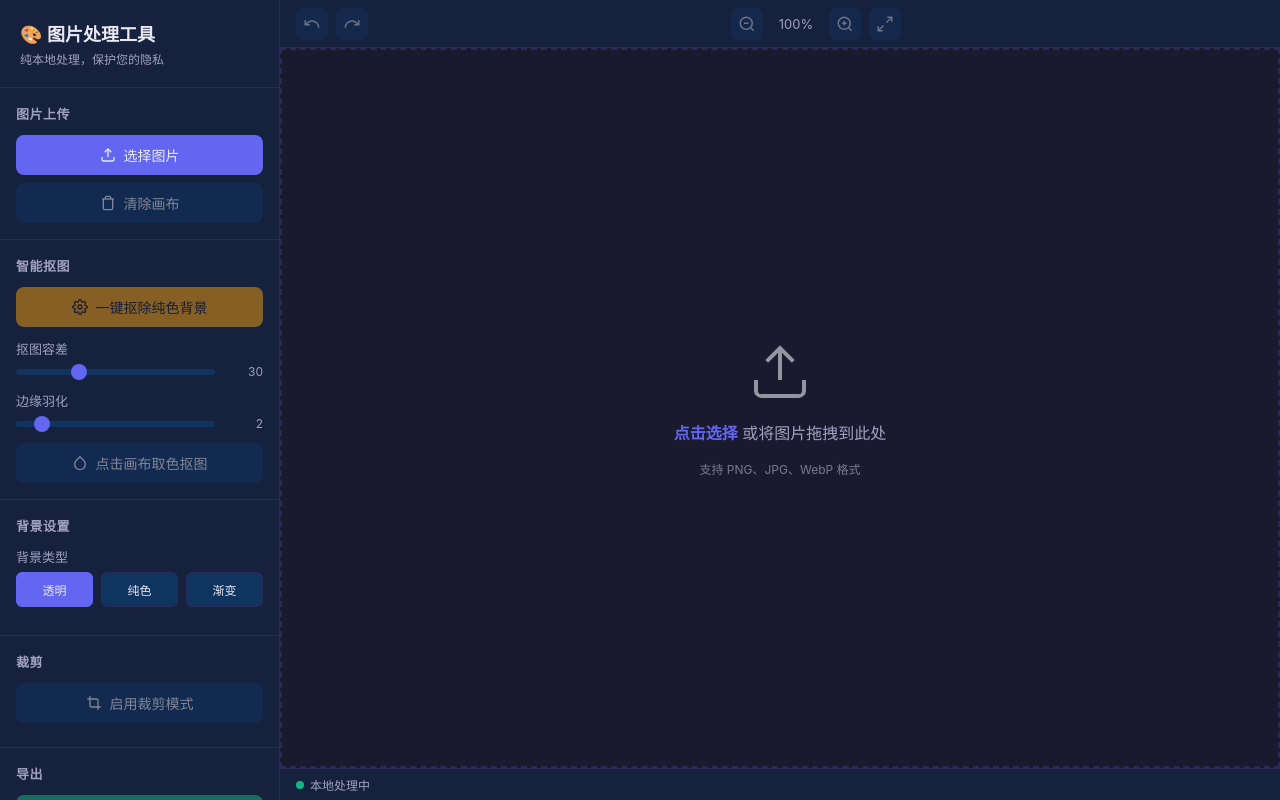
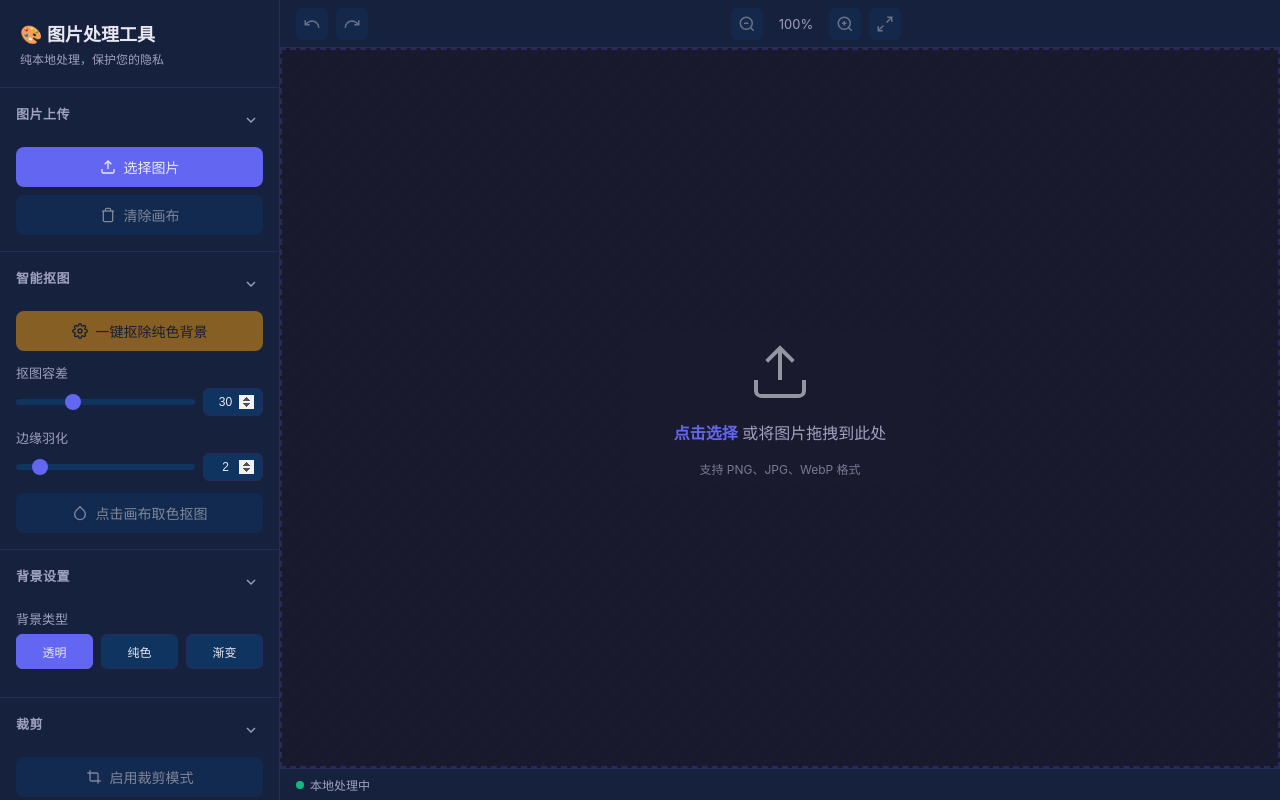
Before and after one commit to vivian520121/cly-48, a plain HTML site: page index.html in a window 1280 px wide. Drawn offline with Linux system fonts and the light colour scheme.

Commit message:
.3229737987620508:7b8640535c57a88472c61afe60ff3dd1_6a30c7ad418a15e1128b7741.6a30c7b5418a15e1128b7743.6a30c7b51e077bbb95e981c6:Trae CN.T(2026/6/16 11:49:09)

```diff
--- a/assets/css/components.css
+++ b/assets/css/components.css
@@ -86,6 +86,112 @@
   color: var(--text-secondary);
   min-width: 40px;
   text-align: right;
+}
+
+.input-number {
+  width: 60px;
+  padding: 6px 8px;
+  background: var(--bg-tertiary);
+  border: 1px solid var(--border);
+  border-radius: 6px;
+  color: var(--text-primary);
+  font-size: 12px;
+  text-align: center;
+  outline: none;
+  transition: border-color 0.2s;
+}
+
+.input-number:focus { border-color: var(--accent); }
+
+.input-number::-webkit-inner-spin-button,
+.input-number::-webkit-outer-spin-button {
+  opacity: 1;
+}
+
+.section-header {
+  display: flex;
+  align-items: center;
+  justify-content: space-between;
+  margin-bottom: 12px;
+}
+
+.collapse-btn {
+  width: 24px;
+  height: 24px;
+  display: flex;
+  align-items: center;
+  justify-content: center;
+  background: transparent;
+  border: none;
+  border-radius: 4px;
+  cursor: pointer;
+  color: var(--text-secondary);
+  transition: all 0.2s;
+  padding: 0;
+}
+
+.collapse-btn:hover {
+  background: var(--bg-tertiary);
+  color: var(--text-primary);
+}
+
+.collapse-btn svg {
+  width: 16px;
+  height: 16px;
+  transition: transform 0.2s;
+}
+
+.sidebar-section.collapsed .collapse-btn svg {
+  transform: rotate(-90deg);
+}
+
+.sidebar-section.collapsed .section-content {
+  display: none;
+}
+
+.section-title {
+  position: relative;
+  cursor: help;
+}
+
+.section-title[data-tooltip]::after {
+  content: attr(data-tooltip);
+  position: absolute;
+  left: 0;
+  bottom: 100%;
+  transform: translateY(-8px);
+  padding: 8px 12px;
+  background: var(--bg-card);
+  border: 1px solid var(--border);
+  border-radius: 6px;
+  font-size: 12px;
+  color: var(--text-primary);
+  white-space: nowrap;
+  opacity: 0;
+  visibility: hidden;
+  transition: all 0.2s;
+  pointer-events: none;
+  z-index: 100;
+  box-shadow: 0 4px 12px rgba(0, 0, 0, 0.3);
+  text-transform: none;
+  letter-spacing: normal;
+  font-weight: normal;
+  min-width: 150px;
+}
+
+.section-title[data-tooltip]:hover::after {
+  opacity: 1;
+  visibility: visible;
+  transform: translateY(-4px);
+}
+
+.section-content {
+  animation: fadeIn 0.2s ease;
+}
+
+@keyframes fadeIn {
+  from { opacity: 0; transform: translateY(-4px); }
+  to { opacity: 1; transform: translateY(0); }
 }
 
 .input-color {
--- a/assets/js/ui/sidebar.js
+++ b/assets/js/ui/sidebar.js
@@ -7,11 +7,37 @@ import { showToast } from './toast.js';
 import { getColorAtPosition } from '../components/canvas.js';
 
 export function initSidebarEvents({ onRemoveBg, onPickColor, onBgTypeChange, onClear, onCrop, onExport }) {
+  document.querySelectorAll('.sidebar-section').forEach(section => {
+    const collapseBtn = section.querySelector('.collapse-btn');
+    const title = section.querySelector('.section-title');
+
+    collapseBtn.addEventListener('click', () => {
+      section.classList.toggle('collapsed');
+    });
+
+    title.addEventListener('click', () => {
+      section.classList.toggle('collapsed');
+    });
+  });
+
   $('toleranceRange').addEventListener('input', e => {
-    $('toleranceValue').textContent = e.target.value;
+    $('toleranceInput').value = e.target.value;
   });
+  $('toleranceInput').addEventListener('input', e => {
+    let value = parseInt(e.target.value) || 0;
+    value = Math.max(0, Math.min(100, value));
+    e.target.value = value;
+    $('toleranceRange').value = value;
+  });
+
   $('featherRange').addEventListener('input', e => {
-    $('featherValue').textContent = e.target.value;
+    $('featherInput').value = e.target.value;
+  });
+  $('featherInput').addEventListener('input', e => {
+    let value = parseInt(e.target.value) || 0;
+    value = Math.max(0, Math.min(20, value));
+    e.target.value = value;
+    $('featherRange').value = value;
   });
 
   $('removeBgBtn').addEventListener('click', () => {
@@ -86,7 +112,15 @@ export function initSidebarEvents({ onRemoveBg, onPickColor, onBgTypeChange, onC
   });
   $('gradientAngle').addEventListener('input', e => {
     state.gradientAngle = parseInt(e.target.value);
-    $('gradientAngleValue').textContent = e.target.value + '°';
+    $('gradientAngleInput').value = e.target.value;
+    renderWithBackground();
+  });
+  $('gradientAngleInput').addEventListener('input', e => {
+    let value = parseInt(e.target.value) || 0;
+    value = Math.max(0, Math.min(360, value));
+    e.target.value = value;
+    state.gradientAngle = value;
+    $('gradientAngle').value = value;
     renderWithBackground();
   });
 
--- a/index.html
+++ b/index.html
@@ -18,8 +18,16 @@
       <p>纯本地处理，保护您的隐私</p>
     </div>
 
-    <div class="sidebar-section">
-      <div class="section-title">图片上传</div>
+    <div class="sidebar-section" data-section="upload">
+      <div class="section-header">
+        <div class="section-title" data-tooltip="上传图片文件到画布，支持PNG、JPG、WebP格式">图片上传</div>
+        <button class="collapse-btn" aria-label="折叠/展开">
+          <svg viewBox="0 0 24 24" fill="none" stroke="currentColor" stroke-width="2">
+            <polyline points="6 9 12 15 18 9"/>
+          </svg>
+        </button>
+      </div>
+      <div class="section-content">
         <button class="btn btn-primary" id="uploadBtn">
           <svg class="btn-icon" viewBox="0 0 24 24" fill="none" stroke="currentColor" stroke-width="2">
             <path d="M21 15v4a2 2 0 0 1-2 2H5a2 2 0 0 1-2-2v-4"/>
@@ -36,9 +44,18 @@
           清除画布
         </button>
       </div>
+    </div>
 
-    <div class="sidebar-section">
-      <div class="section-title">智能抠图</div>
+    <div class="sidebar-section" data-section="removebg">
+      <div class="section-header">
+        <div class="section-title" data-tooltip="智能去除图片背景，支持一键抠除纯色背景和取色抠图">智能抠图</div>
+        <button class="collapse-btn" aria-label="折叠/展开">
+          <svg viewBox="0 0 24 24" fill="none" stroke="currentColor" stroke-width="2">
+            <polyline points="6 9 12 15 18 9"/>
+          </svg>
+        </button>
+      </div>
+      <div class="section-content">
         <button class="btn btn-warning" id="removeBgBtn" disabled>
           <svg class="btn-icon" viewBox="0 0 24 24" fill="none" stroke="currentColor" stroke-width="2">
             <circle cx="12" cy="12" r="3"/>
@@ -50,14 +67,14 @@
           <label class="control-label">抠图容差</label>
           <div class="control-row">
             <input type="range" class="input-range" id="toleranceRange" min="0" max="100" value="30">
-          <span class="range-value" id="toleranceValue">30</span>
+            <input type="number" class="input-number" id="toleranceInput" min="0" max="100" value="30">
           </div>
         </div>
         <div class="control-group">
           <label class="control-label">边缘羽化</label>
           <div class="control-row">
             <input type="range" class="input-range" id="featherRange" min="0" max="20" value="2">
-          <span class="range-value" id="featherValue">2</span>
+            <input type="number" class="input-number" id="featherInput" min="0" max="20" value="2">
           </div>
         </div>
         <button class="btn" id="pickBgColorBtn" disabled style="margin-top: 8px;">
@@ -67,9 +84,18 @@
           点击画布取色抠图
         </button>
       </div>
+    </div>
 
-    <div class="sidebar-section">
-      <div class="section-title">背景设置</div>
+    <div class="sidebar-section" data-section="background">
+      <div class="section-header">
+        <div class="section-title" data-tooltip="设置图片背景，支持透明、纯色和渐变三种类型">背景设置</div>
+        <button class="collapse-btn" aria-label="折叠/展开">
+          <svg viewBox="0 0 24 24" fill="none" stroke="currentColor" stroke-width="2">
+            <polyline points="6 9 12 15 18 9"/>
+          </svg>
+        </button>
+      </div>
+      <div class="section-content">
         <div class="control-group">
           <label class="control-label">背景类型</label>
           <div class="radio-group" id="bgTypeGroup">
@@ -115,13 +141,22 @@
           <label class="control-label">渐变角度</label>
           <div class="control-row">
             <input type="range" class="input-range" id="gradientAngle" min="0" max="360" value="135">
-          <span class="range-value" id="gradientAngleValue">135°</span>
+            <input type="number" class="input-number" id="gradientAngleInput" min="0" max="360" value="135">
+          </div>
         </div>
       </div>
     </div>
 
-    <div class="sidebar-section">
-      <div class="section-title">裁剪</div>
+    <div class="sidebar-section" data-section="crop">
+      <div class="section-header">
+        <div class="section-title" data-tooltip="自由裁剪图片，可调整裁剪区域大小和位置">裁剪</div>
+        <button class="collapse-btn" aria-label="折叠/展开">
+          <svg viewBox="0 0 24 24" fill="none" stroke="currentColor" stroke-width="2">
+            <polyline points="6 9 12 15 18 9"/>
+          </svg>
+        </button>
+      </div>
+      <div class="section-content">
         <button class="btn" id="cropBtn" disabled>
           <svg class="btn-icon" viewBox="0 0 24 24" fill="none" stroke="currentColor" stroke-width="2">
             <path d="M6 2v14a2 2 0 0 0 2 2h14"/>
@@ -143,9 +178,18 @@
           取消裁剪
         </button>
       </div>
+    </div>
 
-    <div class="sidebar-section">
-      <div class="section-title">导出</div>
+    <div class="sidebar-section" data-section="export">
+      <div class="section-header">
+        <div class="section-title" data-tooltip="将处理后的图片导出为PNG格式保存到本地">导出</div>
+        <button class="collapse-btn" aria-label="折叠/展开">
+          <svg viewBox="0 0 24 24" fill="none" stroke="currentColor" stroke-width="2">
+            <polyline points="6 9 12 15 18 9"/>
+          </svg>
+        </button>
+      </div>
+      <div class="section-content">
         <button class="btn btn-success" id="exportBtn" disabled>
           <svg class="btn-icon" viewBox="0 0 24 24" fill="none" stroke="currentColor" stroke-width="2">
             <path d="M21 15v4a2 2 0 0 1-2 2H5a2 2 0 0 1-2-2v-4"/>
@@ -154,6 +198,7 @@
           </svg>
           导出 PNG 图片
         </button>
+      </div>
     </div>
   </aside>
 
```
Lines whose indentation alone changed are shown as unchanged.
